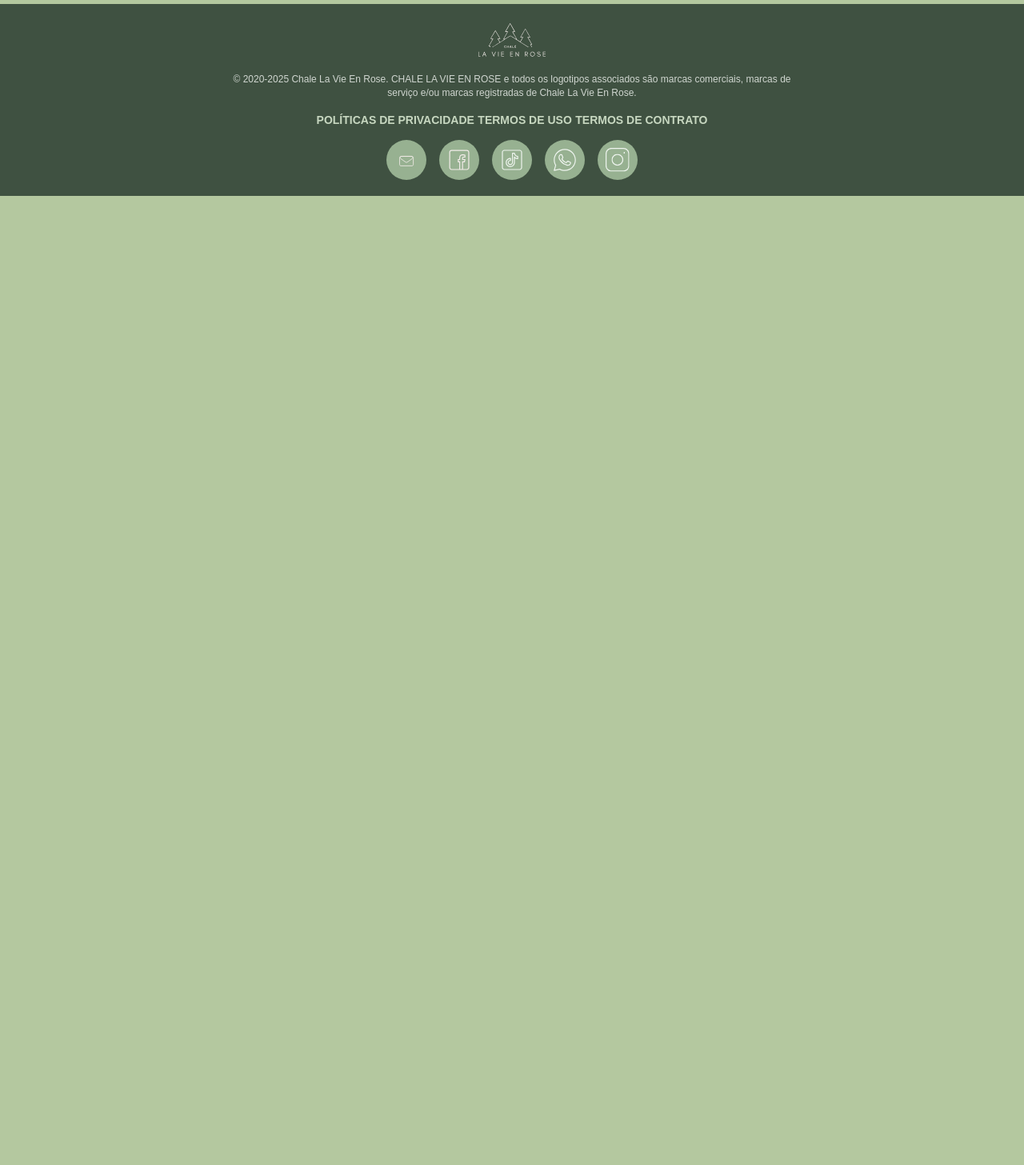
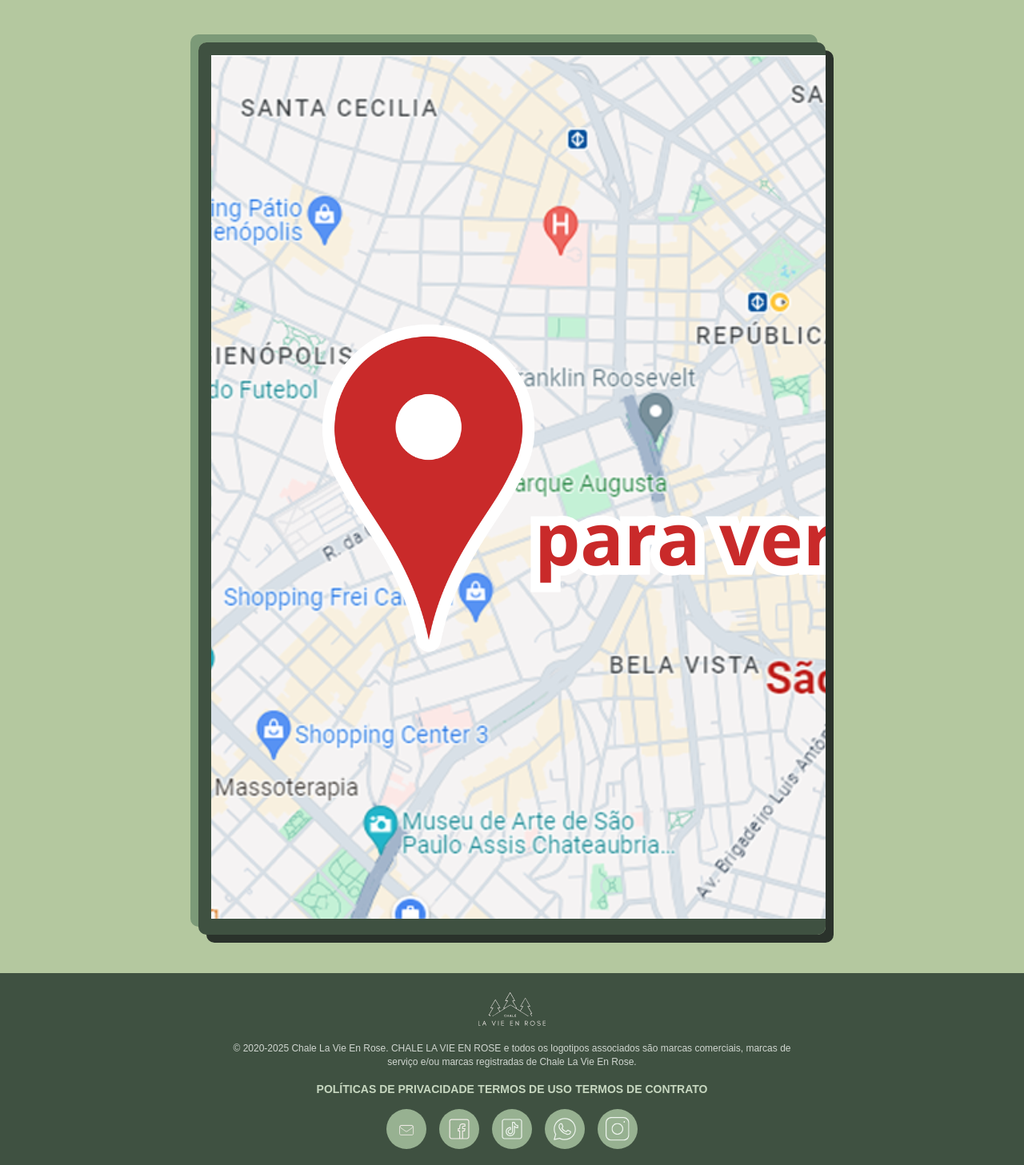
Before and after one commit to juzynha/Chale, a PHP site: page /enviar-codigo/ in a window 1280 px wide. Shown: the part 2822-4279 px from the top of the page at 80% size. Before the commit the page ends 3067 px from the top, so only its background shows below. Run offline with PHP 8.4, Linux system fonts and the light colour scheme; some web fonts are replaced.

Commit message:
maps e tirando espaço do elemento visual onda

```diff
--- a/public/css/modals/modals.css
+++ b/public/css/modals/modals.css
@@ -43,6 +43,22 @@
     scrollbar-width: none;
     display: flex;
     flex-direction: column;
+}
+
+.bloco-modal-especifico {
+    background-color: var(--verde-medio);
+    color: var(--branco);
+    max-width: 70%;
+    max-height: 50%;
+    padding: 1rem;
+    border-radius: 10px;
+    box-shadow: -10px -10px 0 var(--verde),
+    10px 10px 0 var(--verde-escuro);
+    overflow-y: auto;
+    scrollbar-width: none;
+    display: flex;
+    flex-direction: column;
+    align-self: center;
 }
 
 /*Contorno interno decorativo*/
--- a/public/css/pages/o_chale.css
+++ b/public/css/pages/o_chale.css
@@ -126,12 +126,15 @@
     background-color: var(--verde-medio);
     width: 100%;
     height: 100%;
+    margin-top: -7px;
+    margin-bottom: -2px;
 }
 
 .galeria-content{
     display: flex;
     flex-direction: column;
 }
+
 
 .card-foto-add{
     display: flex;
--- a/views/pages/inicial.php
+++ b/views/pages/inicial.php
@@ -35,6 +35,11 @@
     <h3 class="textinho4">Hidromassagem ao ar livre com barreira anti-vento para banhos confortaveis mesmo a noite.</h3>
     <div><img src="/chale/public/assets/elementos-graficos/chale-espuma.png" class="chale-espuma"></div>
     <div><img src="/chale/public/assets/elementos-graficos/patinhas.svg" class="patinhas"></div>
+    <div class="container">
+        <div class="bloco-modal-especifico">
+            <a href="https://maps.app.goo.gl/MyydiX3oBhpjAV4K8"><img src="/chale/public/assets/elementos-graficos/maps.png" alt="" ></a>
+        </div>
+    </div>
 </body>
 
 <?php
```
Also changed, not shown: public/assets/elementos-graficos/maps.png (added), public/assets/elementos-graficos/onda-inferior-sessao.svg, public/assets/elementos-graficos/onda-superior-sessao.svg.
